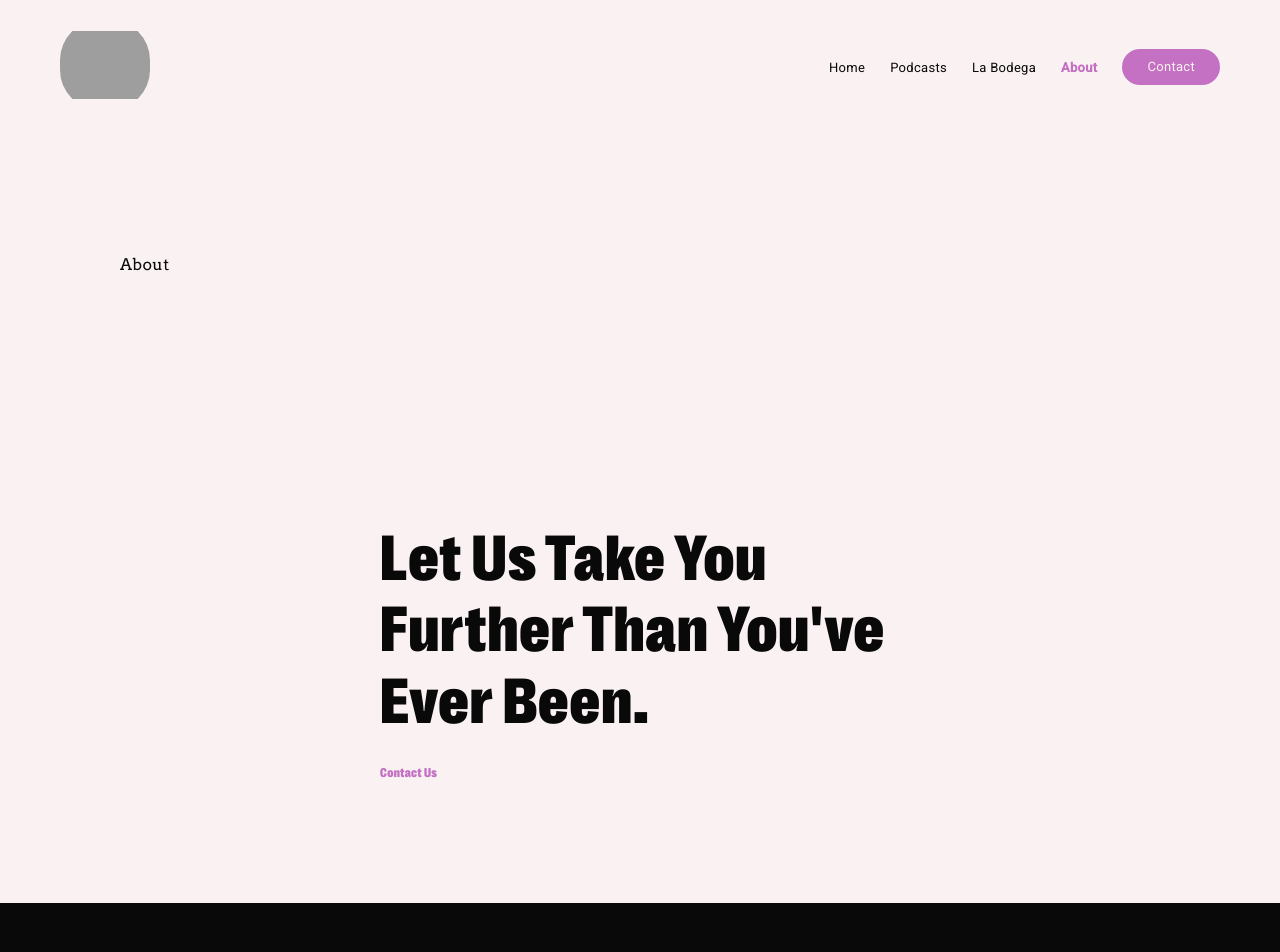
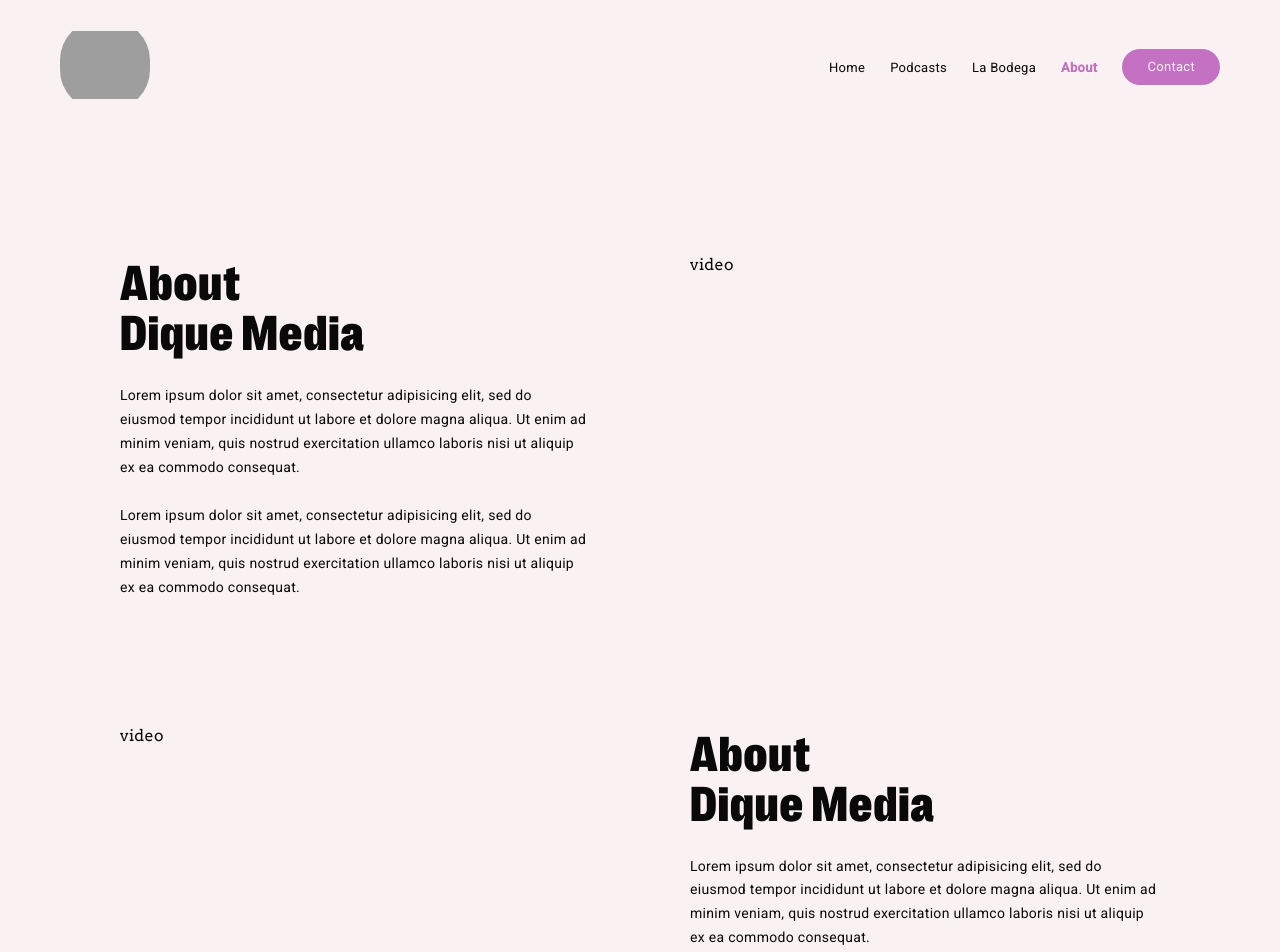
Before and after one commit to filipego/diquemedia, a Next.js app: page /about in a window 1280 px wide. Shown: the top 952 px of the page. Built offline with nearby package versions, Linux system fonts and the light colour scheme; grey boxes are pictures that could not be loaded.

Commit message:
started working on hero

```diff
--- a/components/common/ContactCTA.js
+++ b/components/common/ContactCTA.js
@@ -8,7 +8,7 @@
 
     return (
 
-        <Container classes={router.pathname === "/contact" ? "remove-cta" : ""}>
+        <Container classes={`cta ${router.pathname === "/contact" ? "remove-cta" : ""}`}>
 
             <div className="contactCTA">
                 <h2>let us take you further than you've ever been.</h2>
--- /dev/null
+++ b/components/common/Hero.js
@@ -0,0 +1,29 @@
+
+
+
+
+function Hero({ title, paragraph, media, inverse }) {
+
+
+    return (
+
+        <div className={`hero ${inverse ? 'hero__inverse' : ''}`}>
+
+            <div className="hero__text">
+                <h2>{title}</h2>
+                {paragraph}
+            </div>
+
+            <div className="hero__media">
+                {media}
+            </div>
+
+
+        </div>
+
+
+
+    )
+}
+
+export default Hero
--- a/pages/about.js
+++ b/pages/about.js
@@ -2,6 +2,7 @@
 import { useEffect } from "react";
 import Link from "next/link"
 import Container from "../components/common/Container"
+import Hero from '../components/common/Hero';
 
 
 function About({ }) {
@@ -25,7 +26,27 @@
             </Head>
 
             <Container>
-                About
+                <Hero
+                    title={<>About<span>Dique Media</span></>}
+                    paragraph={<>
+                        <p>Lorem ipsum dolor sit amet, consectetur adipisicing elit, sed do eiusmod tempor incididunt ut labore et dolore magna aliqua. Ut enim ad minim veniam, quis nostrud exercitation ullamco laboris nisi ut aliquip ex ea commodo consequat.</p>
+
+                        <p>Lorem ipsum dolor sit amet, consectetur adipisicing elit, sed do eiusmod tempor incididunt ut labore et dolore magna aliqua. Ut enim ad minim veniam, quis nostrud exercitation ullamco laboris nisi ut aliquip ex ea commodo consequat.</p>
+                    </>}
+                    media="video"
+                />
+
+                <Hero
+                    inverse
+                    title={<>About<span>Dique Media</span></>}
+                    paragraph={<>
+                        <p>Lorem ipsum dolor sit amet, consectetur adipisicing elit, sed do eiusmod tempor incididunt ut labore et dolore magna aliqua. Ut enim ad minim veniam, quis nostrud exercitation ullamco laboris nisi ut aliquip ex ea commodo consequat.</p>
+
+                        <p>Lorem ipsum dolor sit amet, consectetur adipisicing elit, sed do eiusmod tempor incididunt ut labore et dolore magna aliqua. Ut enim ad minim veniam, quis nostrud exercitation ullamco laboris nisi ut aliquip ex ea commodo consequat.</p>
+                    </>}
+                    media="video"
+                />
+
             </Container>
 
         </>
--- a/styles/components/common/contactcta.scss
+++ b/styles/components/common/contactcta.scss
@@ -1,7 +1,14 @@
+.cta {
+    padding-top: 0;
+}
+
 .contactCTA {
     position: relative;
     margin: 0 auto;
-    max-width: 50%;
+    max-width: 60%;
 
-    h2 {}
+    h2 {
+        font-size: 8rem;
+    }
+
 }
--- /dev/null
+++ b/styles/components/common/hero.scss
@@ -0,0 +1,29 @@
+.hero {
+    width: 100%;
+    display: grid;
+    grid-template-columns: repeat(2, 1fr);
+    gap: 10rem;
+    margin-bottom: 10rem;
+
+    @media only screen and (max-width: $bp-small) {
+        grid-template-columns: 1fr;
+        gap: 0;
+    }
+
+    &__text {
+        h2 {
+            span {
+                display: block;
+            }
+        }
+    }
+
+    &__inverse {
+        margin-bottom: 0;
+
+        & div:last-child {
+            grid-row: 1 / 3;
+
+        }
+    }
+}
--- a/styles/globals.scss
+++ b/styles/globals.scss
@@ -76,14 +76,6 @@
     gap: 0;
   }
 
-  &--bigger-gap {
-    gap: 16rem;
-
-    @media only screen and (max-width: $bp-small) {
-      grid-template-columns: 1fr;
-      gap: 0;
-    }
-  }
 }
 
 .grid-col-3 {
@@ -169,156 +161,7 @@
 
 }
 
-// Padding Hero
 
-.pt-hero {
-  padding-top: 20rem;
-  padding-bottom: 5rem;
-
-  @media only screen and (max-width: $bp-small) {
-    padding-top: 10rem;
-    padding-bottom: 2.5rem;
-  }
-}
-
-
-// Padding 0
-
-.p-lr-0 {
-  padding-left: 0;
-  padding-right: 0;
-}
-
-.p-tb-0 {
-  padding-top: 0;
-  padding-bottom: 0;
-}
-
-.pt-0 {
-  padding-top: 0;
-}
-
-.pb-0 {
-  padding-bottom: 0;
-}
-
-// Padding 2rem
-
-.p-tb-2 {
-  padding-top: 2rem;
-  padding-bottom: 2rem;
-}
-
-.pt-2 {
-  padding-top: 2rem;
-}
-
-.pb-2 {
-  padding-bottom: 2rem;
-}
-
-// Padding top and bottom
-
-.p-tb-5 {
-  padding-top: 5rem;
-  padding-bottom: 5rem;
-
-  @media only screen and (max-width: $bp-small) {
-    padding-top: 2rem;
-    padding-bottom: 2rem;
-
-  }
-}
-
-.p-tb-10 {
-  padding-top: 10rem;
-  padding-bottom: 10rem;
-
-  @media only screen and (max-width: $bp-small) {
-    padding-top: 5rem;
-    padding-bottom: 5rem;
-
-  }
-}
-
-.p-tb-20 {
-  padding-top: 20rem;
-  padding-bottom: 20rem;
-
-  @media only screen and (max-width: $bp-small) {
-    padding-top: 10rem;
-    padding-bottom: 10rem;
-
-  }
-}
-
-// Padding top
-
-.pt-5 {
-  padding-top: 5rem;
-
-  @media only screen and (max-width: $bp-small) {
-    padding-top: 2rem;
-
-  }
-}
-
-.pt-10 {
-  padding-top: 10rem;
-
-  @media only screen and (max-width: $bp-small) {
-    padding-top: 5rem;
-
-  }
-}
-
-.pt-20 {
-  padding-top: 20rem;
-
-  @media only screen and (max-width: $bp-small) {
-    padding-top: 10rem;
-
-  }
-}
-
-
-// Padding bottom
-
-.pb-5 {
-  padding-bottom: 5rem;
-
-  @media only screen and (max-width: $bp-small) {
-    padding-bottom: 2rem;
-
-  }
-}
-
-.pb-10 {
-  padding-bottom: 10rem;
-
-  @media only screen and (max-width: $bp-small) {
-    padding-bottom: 5rem;
-
-  }
-}
-
-.pb-12 {
-  padding-bottom: 12rem;
-
-  @media only screen and (max-width: $bp-small) {
-    padding-bottom: 5rem;
-
-  }
-}
-
-.pb-20 {
-  padding-bottom: 20rem;
-
-  @media only screen and (max-width: $bp-small) {
-    padding-bottom: 10rem;
-
-  }
-}
 
 
 // Youtube Video
@@ -357,44 +200,8 @@
 }
 
 
-.cards {
-  padding: 0;
-}
 
 
-.homepage {
-  .heighty-five-height div:first-child .wrapper:first-child {
-    align-self: flex-end;
-
-    img {}
-  }
-}
-
-ol {
-  list-style-type: decimal;
-  list-style-position: inside;
-
-  li {
-    ol {
-      list-style-position: inside;
-      list-style-type: lower-roman;
-
-      li {
-        margin-top: 1rem;
-        margin-left: 2rem;
-        list-style-type: lower-latin;
-        margin-bottom: 2rem;
-      }
-    }
-
-    list-style-type: decimal;
-    margin-bottom: 3rem;
-
-    strong {
-      font-weight: bold;
-    }
-  }
-}
 
 // remove CTA
 .remove-cta {
@@ -405,6 +212,7 @@
 
 @import "./components/common/nav.scss";
 @import "./components/common/header.scss";
+@import "./components/common/hero.scss";
 @import "./components/common/contactcta.scss";
 @import "./components/common/footer.scss";
 
--- a/styles/typography.scss
+++ b/styles/typography.scss
@@ -13,9 +13,9 @@
 }
 
 h2 {
-    font-size: 6.5rem;
+    font-size: 5rem;
     margin-bottom: 3rem;
-    line-height: 1.1;
+    line-height: 1;
     text-transform: capitalize;
 
     @media only screen and (max-width: $bp-small) {
```
Also changed, not shown: pages/index.js (+9 -1 lines), pages/labodega.js (+9 -1 lines), pages/podcasts.js (+9 -1 lines).
